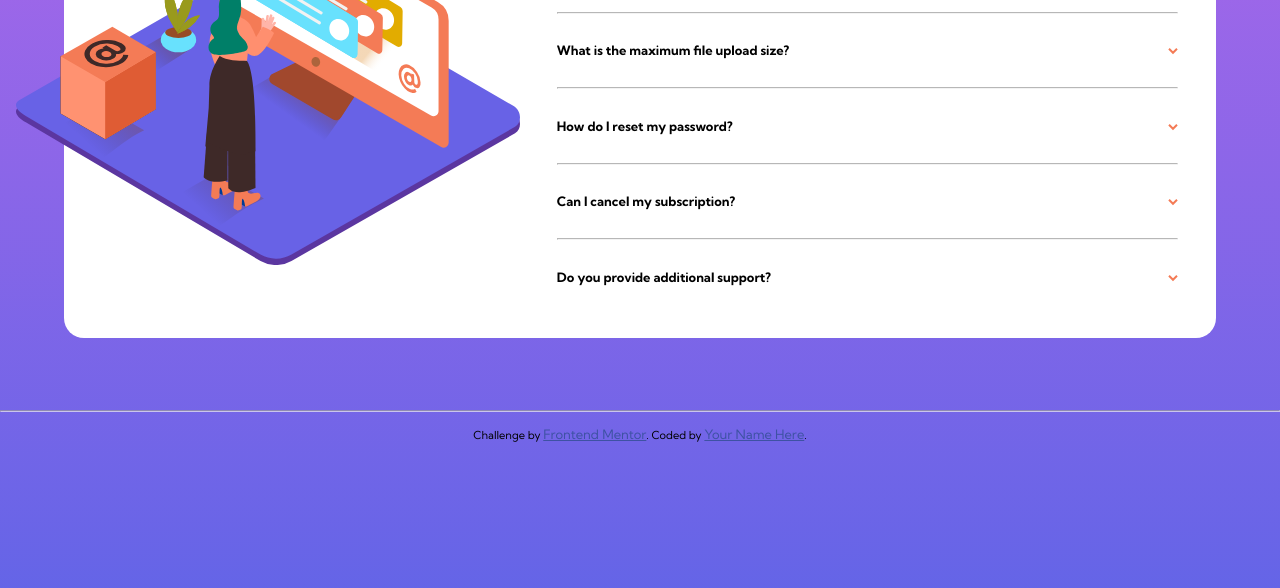
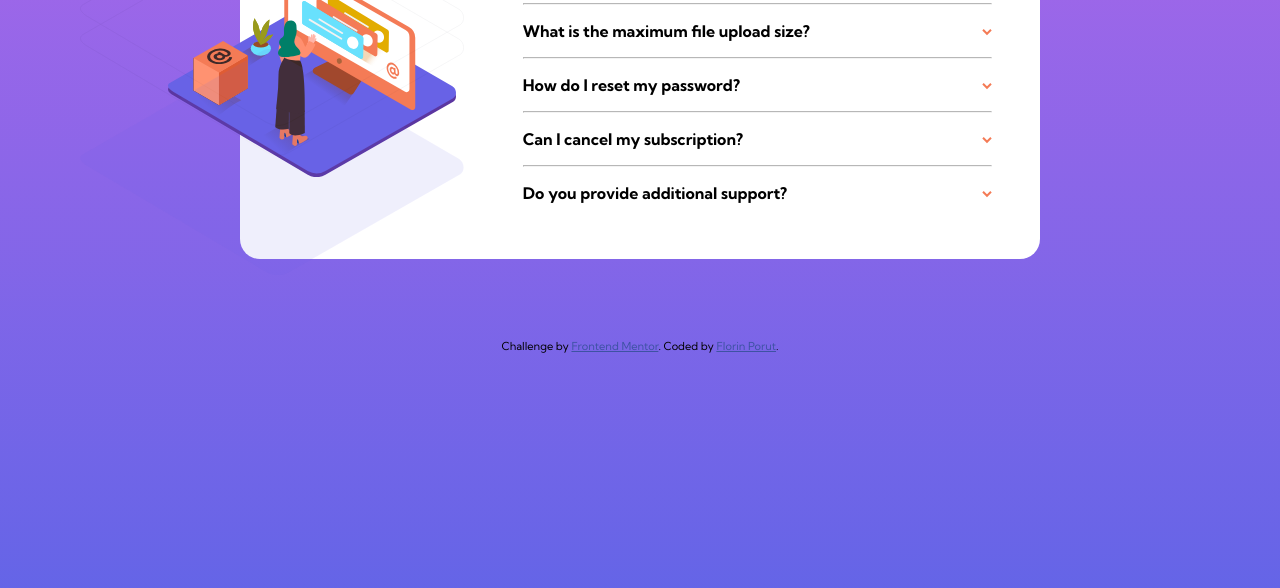
Before and after one commit to zastar23/faq-accordion-card-main, a plain HTML site: page index.html in a window 1280 px wide. Shown: the part 212-800 px from the top of the page. Drawn offline with Linux system fonts and the light colour scheme.

Commit message:
Almost done.

```diff
--- a/index.html
+++ b/index.html
@@ -39,6 +39,16 @@
 						class="ilustration"
 						src="images/illustration-woman-online-mobile.svg"
 						alt=""
+					/>
+					<img
+						class="shadow"
+						src="images/bg-pattern-mobile.svg"
+						alt="shadow"
+					/>
+					<img
+						class="descktop__shadow"
+						src="images/bg-pattern-desktop.svg"
+						alt="shadow"
 					/>
 				</div>
 				<section class="text__section">
@@ -131,7 +141,6 @@
 					</p>
 				</section>
 			</div>
-			<hr />
 		</main>
 
 		<footer>
@@ -141,7 +150,10 @@
 					href="https://www.frontendmentor.io?ref=challenge"
 					target="_blank"
 					>Frontend Mentor</a
-				>. Coded by <a href="#">Your Name Here</a>.
+				>. Coded by
+				<a href="https://www.frontendmentor.io/profile/zastar23"
+					>Florin Porut</a
+				>.
 			</div>
 		</footer>
 
--- a/style.css
+++ b/style.css
@@ -19,7 +19,6 @@ html {
 	padding: 0;
 	box-sizing: inherit;
 	font-family: "Kumbh Sans", sans-serif;
-	font-size: 0.9rem;
 }
 
 body {
@@ -35,20 +34,27 @@ body {
 	width: 90%;
 	max-width: 40rem;
 	margin: 5rem auto;
-	padding: 3% 3%;
+	padding: 2rem;
 	display: flex;
 	flex-direction: column;
 	gap: 5rem;
+	font-size: 0.7rem;
 }
 
 .ilustration__div {
 	text-align: center;
 	max-width: 40rem;
+	position: relative;
 }
 
 .ilustration {
-	width: 50%;
-	margin-top: -5rem;
+	width: 80%;
+	margin-top: -7rem;
+}
+
+.shadow {
+	width: 80%;
+	margin-top: -3rem;
 }
 
 .flex {
@@ -58,13 +64,13 @@ body {
 
 .title {
 	text-align: center;
-	margin-bottom: 5rem;
+	margin: -1rem 0 2rem;
 	font-size: 3rem;
 	font-weight: 700;
 }
 
 .text__section h4 {
-	margin: 1rem 0;
+	margin: 0.5rem 0;
 }
 
 .text__section p {
@@ -73,7 +79,7 @@ body {
 }
 
 hr {
-	margin: 1rem 0;
+	margin: 0.5rem 0;
 	opacity: 0.7;
 }
 
@@ -82,34 +88,54 @@ hr {
 	border: transparent;
 }
 
+.descktop__shadow {
+	display: none;
+}
+
+.orange__box {
+	display: none;
+}
+
 @media (min-width: 1100px) {
 	.card {
 		flex-direction: row;
-		max-width: 80rem;
-		gap: 15rem;
+		max-width: 50rem;
+		gap: 3rem;
+		padding: 3rem 3rem 3rem 0;
 	}
 
 	.ilustration__div {
-		width: 30%;
-		align-self: center;
-		margin-left: -5rem;
+		width: 20rem;
 		text-align: left;
 		position: relative;
 	}
 
 	.ilustration {
-		width: 35rem;
+		width: 18rem;
 		position: absolute;
-		top: -10rem;
-		left: -1rem;
+		bottom: 2.1rem;
+		left: -4.5rem;
 	}
 
 	.text__section {
-		width: 60%;
+		width: 40rem;
+		font-size: 1rem;
 	}
 
 	.title {
 		text-align: left;
 		margin-bottom: 0;
 	}
+
+	.shadow {
+		display: none;
+	}
+
+	.descktop__shadow {
+		display: block;
+		width: 24rem;
+		position: absolute;
+		bottom: -4rem;
+		left: -10rem;
+	}
 }
```
